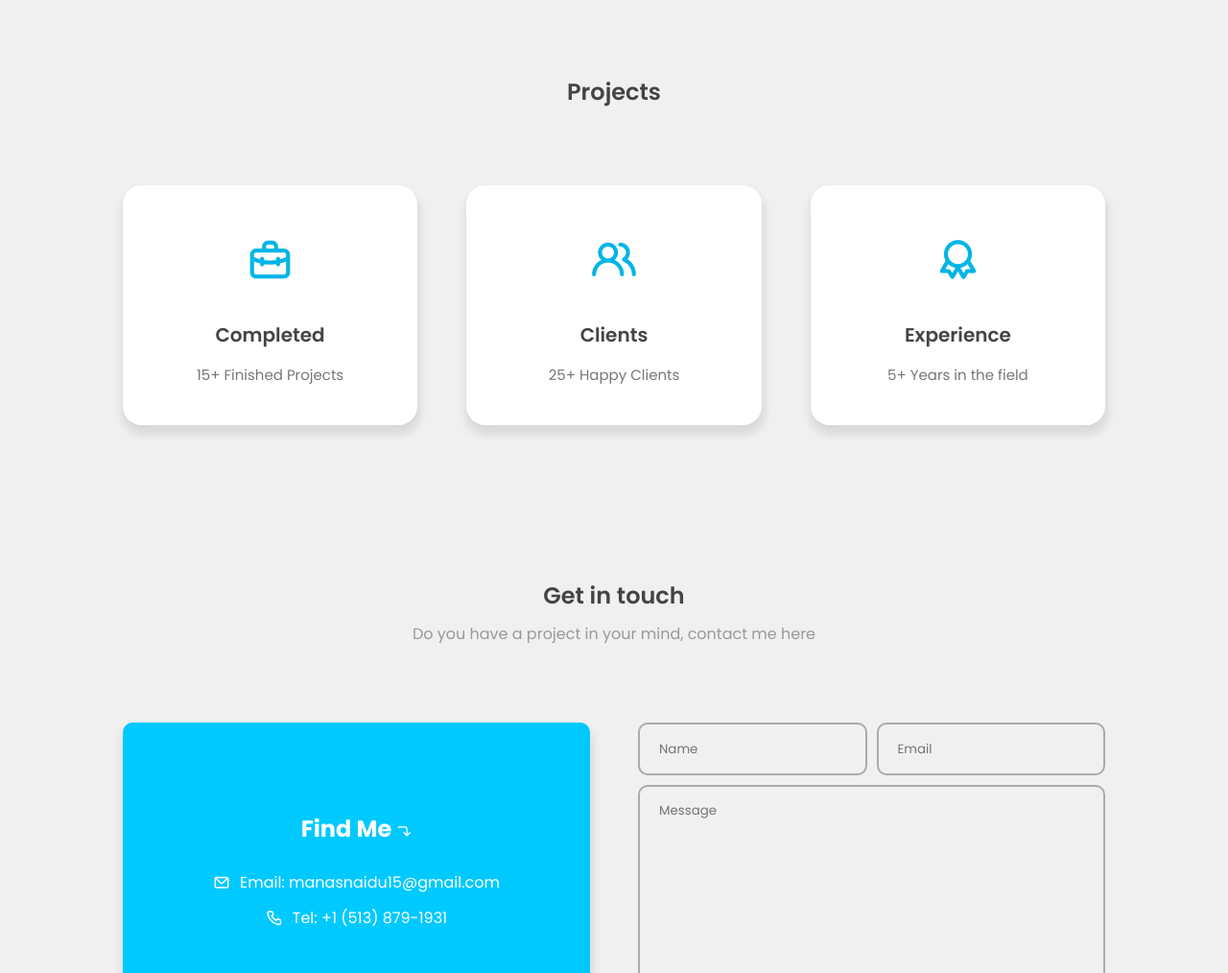
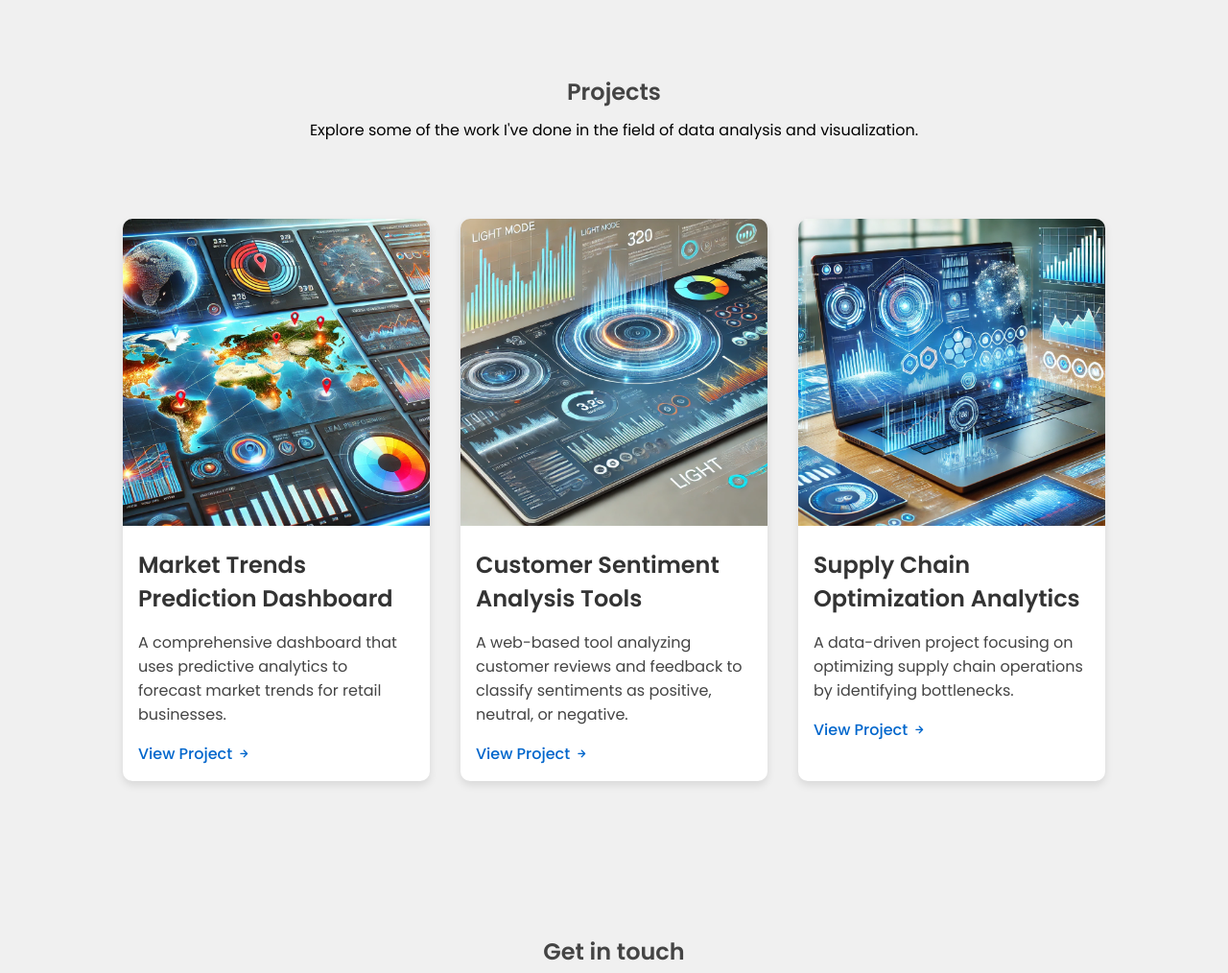
Before and after one commit to manasbandaru/Myportfolio, a plain HTML site: page index.html in a window 1280 px wide. Shown: the part 1360-2374 px from the top of the page at 96% size. Drawn offline with nearby package versions, Linux system fonts and the light colour scheme.

Commit message:
Made changes to project section

```diff
--- a/assets/css/style.css
+++ b/assets/css/style.css
@@ -457,6 +457,65 @@ body.dark-mode .about-text h2 {
 
 /* ----- PROJECTS BOX ----- */
 
+/*new Project box code*/
+
+
+.projects-grid {
+    display: grid;
+    grid-template-columns: repeat(auto-fit, minmax(300px, 1fr));
+    gap: 2rem;
+    margin-top: 2rem;
+}
+
+.project-card {
+    background-color: var(--color-white);
+    border-radius: 10px; /* Maintain consistency with rounded corners */
+    box-shadow: 0 4px 8px var(--first-shadow-color);
+    overflow: hidden;
+    transition: transform 0.3s ease, box-shadow 0.3s ease;
+}
+
+.project-card:hover {
+    transform: translateY(-10px);
+    box-shadow: 0 8px 16px var(--first-shadow-color);
+}
+
+.project-img {
+    width: 100%;
+    height: auto;
+    object-fit: cover;
+}
+
+.project-title {
+    font-size: 1.5rem;
+    font-weight: 600;
+    margin: 1rem;
+    color: var(--color-dark);
+}
+
+.project-description {
+    font-size: 1rem;
+    margin: 0 1rem 1rem 1rem;
+    color: var(--text-color-second);
+}
+
+.project-link {
+    display: inline-block;
+    margin: 0 1rem 1rem 1rem;
+    font-weight: 500;
+    color: var(--text-color-primary);
+    text-decoration: none;
+    transition: color 0.3s ease;
+}
+
+.project-link:hover {
+    color: var(--first-color-hover);
+}
+
+
+/*end new code*/
+
+
 /* Keep existing styles */
 body.dark-mode .project-card h3 {
     color: var(--color-dark) !important; /* Dark mode main headings are white for contrast */
--- a/index.html
+++ b/index.html
@@ -159,6 +159,41 @@
        <!-- -------------- PROJECT BOX ---------------- -->
 
        <section class="section" id="projects">
+        <div class="top-header">
+            <h1>Projects</h1>
+            <p>Explore some of the work I've done in the field of data analysis and visualization.</p>
+        </div>
+        <div class="projects-grid">
+            <div class="project-card">
+                <img src="assets/images/project-1.webp" alt="Project 1" class="project-img">
+                <h3 class="project-title">Market Trends Prediction Dashboard</h3>
+                <p class="project-description">
+                    A comprehensive dashboard that uses predictive analytics to forecast market trends for retail businesses.
+                </p>
+                <a href="https://github.com/manasbandaru/Weather-app-and-G-Connect" class="project-link">View Project <i class="uil uil-arrow-right"></i></a>
+            </div>
+            <div class="project-card">
+                <img src="assets/images/project-2.webp" alt="Project 2" class="project-img">
+                <h3 class="project-title">Customer Sentiment Analysis Tools</h3>
+                <p class="project-description">
+                    A web-based tool analyzing customer reviews and feedback to classify sentiments as positive, neutral, or negative.
+                </p>
+                <a href="https://github.com/manasbandaru/housingpricepredictor" class="project-link">View Project <i class="uil uil-arrow-right"></i></a>
+            </div>
+            <div class="project-card">
+                <img src="assets/images/project-3.webp" alt="Project 3" class="project-img">
+                <h3 class="project-title">Supply Chain Optimization Analytics</h3>
+                <p class="project-description">
+                    A data-driven project focusing on optimizing supply chain operations by identifying bottlenecks.
+                </p>
+                <a href="https://github.com/manasbandaru/Abnormal-Event-Detection" class="project-link">View Project <i class="uil uil-arrow-right"></i></a>
+            </div>
+            <!-- Add more project cards as needed -->
+        </div>
+    </section>
+
+
+       <!--<section class="section" id="projects">
           <div class="top-header">
               <h1>Projects</h1>
           </div>
@@ -179,7 +214,8 @@
                 <label>5+ Years in the field</label>
             </div>
           </div>
-       </section>
+       </section>-->
+
        <!-- -------------- CONTACT BOX ---------------- -->
 
        <section class="section" id="contact">
```
Also changed, not shown: assets/images/project-1.webp (added), assets/images/project-2.webp (added), assets/images/project-3.webp (added), 3 other files.
